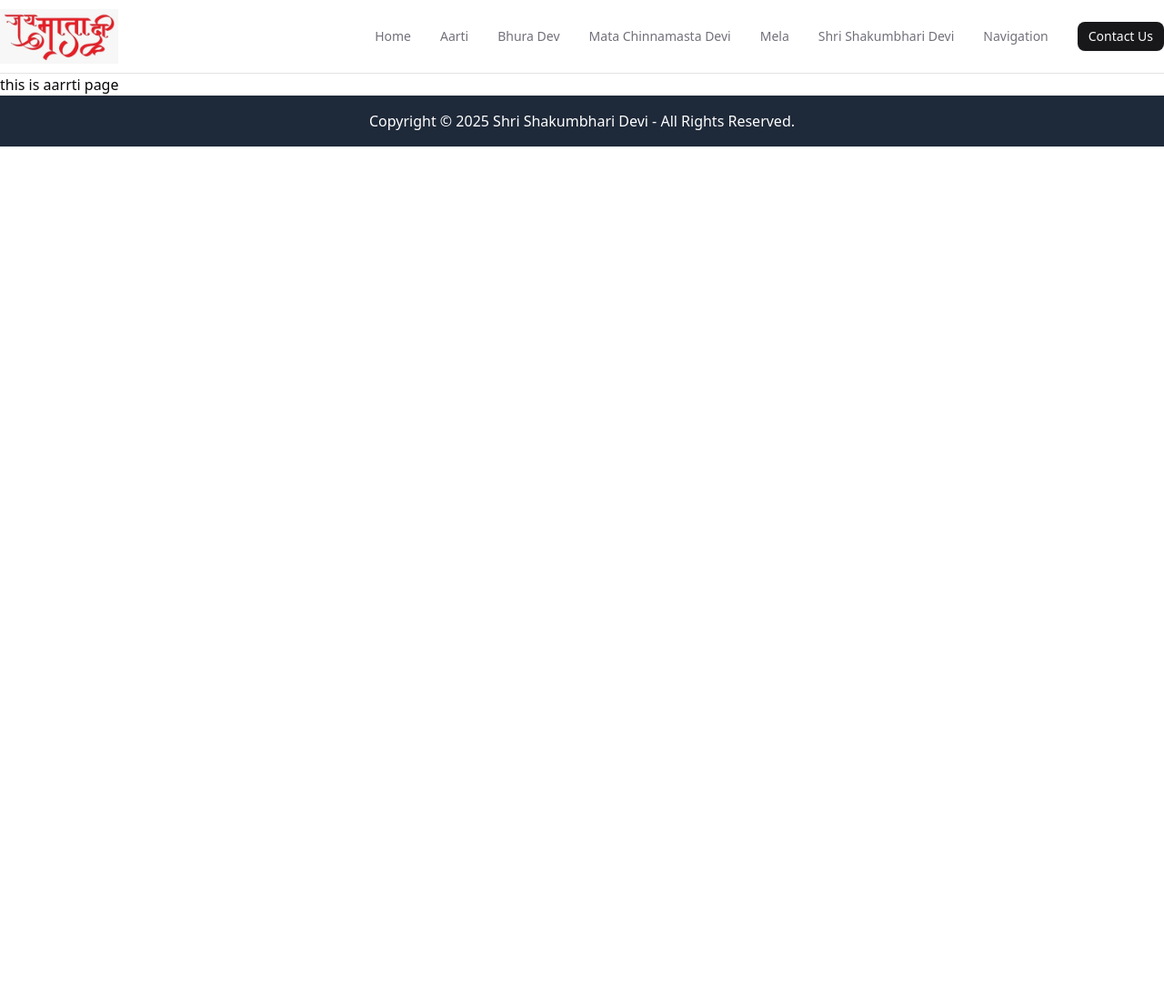
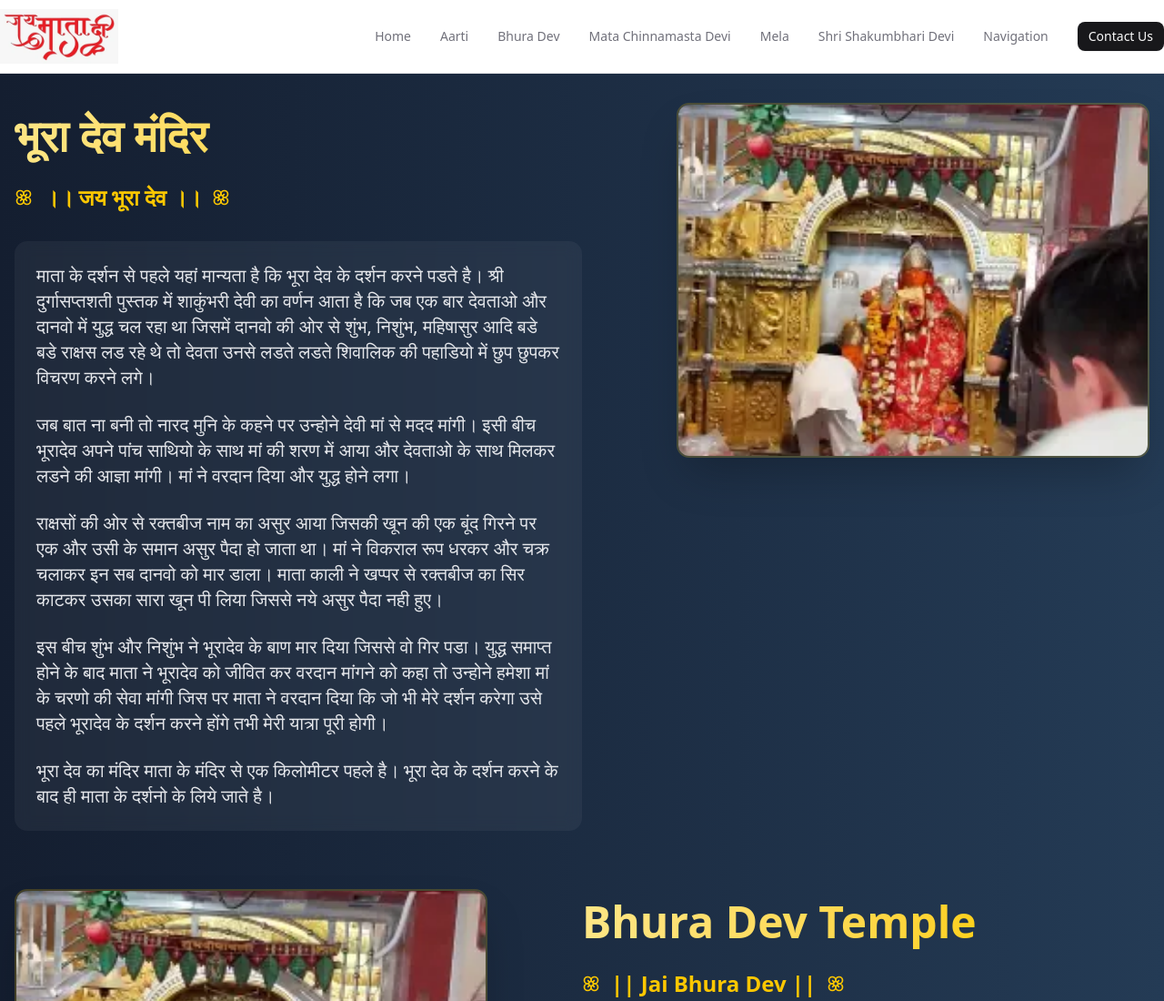
Before and after one commit to Jain-Pranjal/jai-mata-de, a Next.js app: page /bhura-dev in a window 1280 px wide. Shown: the top 1100 px of the page at 91% size. Before the commit the page ends 800 px from the top, so only its background shows below. Built offline with nearby package versions, Linux system fonts and the light colour scheme.

Commit message:
feat: added bhura dev

```diff
--- a/src/app/bhura-dev/page.tsx
+++ b/src/app/bhura-dev/page.tsx
@@ -1,9 +1,133 @@
-import React from 'react'
+import React from 'react';
+import Image from "next/image";
+import { Flower } from "lucide-react";
 
-const page = () => {
+const BhuraDevPage = () => {
   return (
-    <div>this is aarrti page</div>
-  )
-}
+    <div className="min-h-screen bg-gradient-to-r from-[#141E30] to-[#243B55]">
+      <div className="container mx-auto px-4 py-8 space-y-16">
+        {/* Hindi Section - Original Layout (Text left, Image right) */}
+        <div className="flex flex-col items-center gap-8 lg:flex-row lg:items-start lg:justify-between">
+          {/* Text content - Left side */}
+          <div className="w-full lg:w-1/2">
+            <header className="text-center lg:text-left">
+              <h1 className="mb-4 bg-gradient-to-r from-amber-200 to-yellow-400 bg-clip-text text-3xl font-bold text-transparent md:text-4xl lg:text-5xl leading-normal break-words whitespace-normal">
+                भूरा देव मंदिर
+              </h1>
 
-export default page
+              <div className="flex items-center justify-center gap-3 lg:justify-start">
+                <Flower className="h-5 w-5 text-yellow-400" />
+                <h2 className="text-xl font-semibold text-yellow-400 md:text-2xl">
+                  ।। जय भूरा देव ।।
+                </h2>
+                <Flower className="h-5 w-5 text-yellow-400" />
+              </div>
+            </header>
+
+            {/* Temple description - Hindi */}
+            <div className="mt-8 space-y-6 rounded-xl bg-white/5 p-6 text-gray-200 text-base lg:text-xl backdrop-blur-sm">
+              <p>
+                माता के दर्शन से पहले यहां मान्यता है कि भूरा देव के दर्शन करने पडते है। श्री दुर्गासप्तशती पुस्तक में शाकुंभरी देवी का वर्णन आता है कि जब एक बार देवताओ और दानवो में युद्ध चल रहा था जिसमें दानवो की ओर से शुंभ, निशुंभ, महिषासुर आदि बडे बडे राक्षस लड रहे थे तो देवता उनसे लडते लडते शिवालिक की पहाडियो में छुप छुपकर विचरण करने लगे।
+              </p>
+
+              <p>
+                जब बात ना बनी तो नारद मुनि के कहने पर उन्होने देवी मां से मदद मांगी। इसी बीच भूरादेव अपने पांच साथियो के साथ मां की शरण में आया और देवताओ के साथ मिलकर लडने की आज्ञा मांगी। मां ने वरदान दिया और युद्ध होने लगा।
+              </p>
+
+              <p>
+                राक्षसों की ओर से रक्तबीज नाम का असुर आया जिसकी खून की एक बूंद गिरने पर एक और उसी के समान असुर पैदा हो जाता था। मां ने विकराल रूप धरकर और चक्र चलाकर इन सब दानवो को मार डाला। माता काली ने खप्पर से रक्तबीज का सिर काटकर उसका सारा खून पी लिया जिससे नये असुर पैदा नही हुए।
+              </p>
+
+              <p>
+                इस बीच शुंभ और निशुंभ ने भूरादेव के बाण मार दिया जिससे वो गिर पडा। युद्ध समाप्त होने के बाद माता ने भूरादेव को जीवित कर वरदान मांगने को कहा तो उन्होने हमेशा मां के चरणो की सेवा मांगी जिस पर माता ने वरदान दिया कि जो भी मेरे दर्शन करेगा उसे पहले भूरादेव के दर्शन करने होंगे तभी मेरी यात्रा पूरी होगी।
+              </p>
+
+              <p>
+                भूरा देव का मंदिर माता के मंदिर से एक किलोमीटर पहले है। भूरा देव के दर्शन करने के बाद ही माता के दर्शनो के लिये जाते है।
+              </p>
+            </div>
+          </div>
+
+          {/* Image - Right side */}
+          <div className="relative w-full lg:w-5/12">
+            <div className="sticky top-8 aspect-[4/3] w-full overflow-hidden rounded-xl border-2 border-yellow-400/20 shadow-2xl">
+              <div className="relative h-full w-full">
+                <Image
+                  src="/bhura.png"
+                  alt="भूरा देव मंदिर"
+                  fill
+                  priority
+                  className="object-cover transition-transform duration-700 hover:scale-110"
+                  sizes="(max-width: 768px) 100vw, (max-width: 1200px) 50vw, 33vw"
+                />
+              </div>
+            </div>
+          </div>
+        </div>
+
+
+
+        {/* English Section - Reversed Layout (Image left, Text right) */}
+        <div className="flex flex-col items-center gap-8 lg:flex-row lg:items-start lg:justify-between lg:mt-3">
+          {/* Image - Left side */}
+          <div className="relative w-full lg:w-5/12 order-2 lg:order-1">
+            <div className="sticky top-8 aspect-[4/3] w-full overflow-hidden rounded-xl border-2 border-yellow-400/20 shadow-2xl">
+              <div className="relative h-full w-full">
+                <Image
+                  src="/bhura.png"
+                  alt="Bhura Dev Temple"
+                  fill
+                  priority
+                  className="object-cover transition-transform duration-700 hover:scale-110"
+                  sizes="(max-width: 768px) 100vw, (max-width: 1200px) 50vw, 33vw"
+                />
+              </div>
+            </div>
+          </div>
+
+          {/* Text content - Right side */}
+          <div className="w-full lg:w-1/2 order-1 lg:order-2">
+            <header className="text-center lg:text-left">
+              <h1 className="mb-4 bg-gradient-to-r from-amber-200 to-yellow-400 bg-clip-text text-3xl font-bold text-transparent md:text-4xl lg:text-5xl leading-normal break-words whitespace-normal">
+                Bhura Dev Temple
+              </h1>
+
+              <div className="flex items-center justify-center gap-3 lg:justify-start">
+                <Flower className="h-5 w-5 text-yellow-400" />
+                <h2 className="text-xl font-semibold text-yellow-400 md:text-2xl">
+                  || Jai Bhura Dev ||
+                </h2>
+                <Flower className="h-5 w-5 text-yellow-400" />
+              </div>
+            </header>
+
+            {/* Temple description - English */}
+            <div className="mt-8 space-y-6 rounded-xl bg-white/5 p-6 text-gray-200 text-base lg:text-xl backdrop-blur-sm">
+              <p>
+                Before Mata's darshan, belief is to visit Bhura the deity first. In the book Sri Durgasaptashti, there is a description of Shakumbhari Devi that when there was a war going on between the gods and Demons, in which big demons were fighting on behalf of Demons or Danavas, Shumbh, Nishumbha, Mahishasura etc. then the gods fought with them hiding in the hills of Shivalik.
+              </p>
+
+              <p>
+                They started wandering and when things did not happen, they asked for help from the Mother Goddess at the behest of Narada Muni. Meanwhile, Bhuradev, along with his five companions, came to the mother's shelter and asked for permission to fight with the gods. Mother gave boon and war started.
+              </p>
+
+              <p>
+                On behalf of the demoness came a demon named Rakabbeej, when a drop of blood fell, another asura was born. The mother killed all these demons by taking a gigantic form and running a cycle. Mother Kali cut the head of the bloodbearer from the khapar and drank all the blood from it, which did not create new asuras.
+              </p>
+
+              <p>
+                In the meantime Shumbha and Nishumbha killed Bhuradev's arrow which caused him to fall. After the war ended, Mother asked Bhuradev to come alive and ask for a boon, then he always asked for the service of the feet of the mother, on which Mother gave a boon that whoever visits me, must first see Bhuradev, then only my journey will be completed.
+              </p>
+
+              <p>
+                The temple of Bhura Dev is one kilometer before the temple of Mata. Only after seeing the brown god, they go to see the mother.
+              </p>
+            </div>
+          </div>
+        </div>
+      </div>
+    </div>
+  );
+};
+
+export default BhuraDevPage;
```
Also changed, not shown: public/bhura.png (added).
